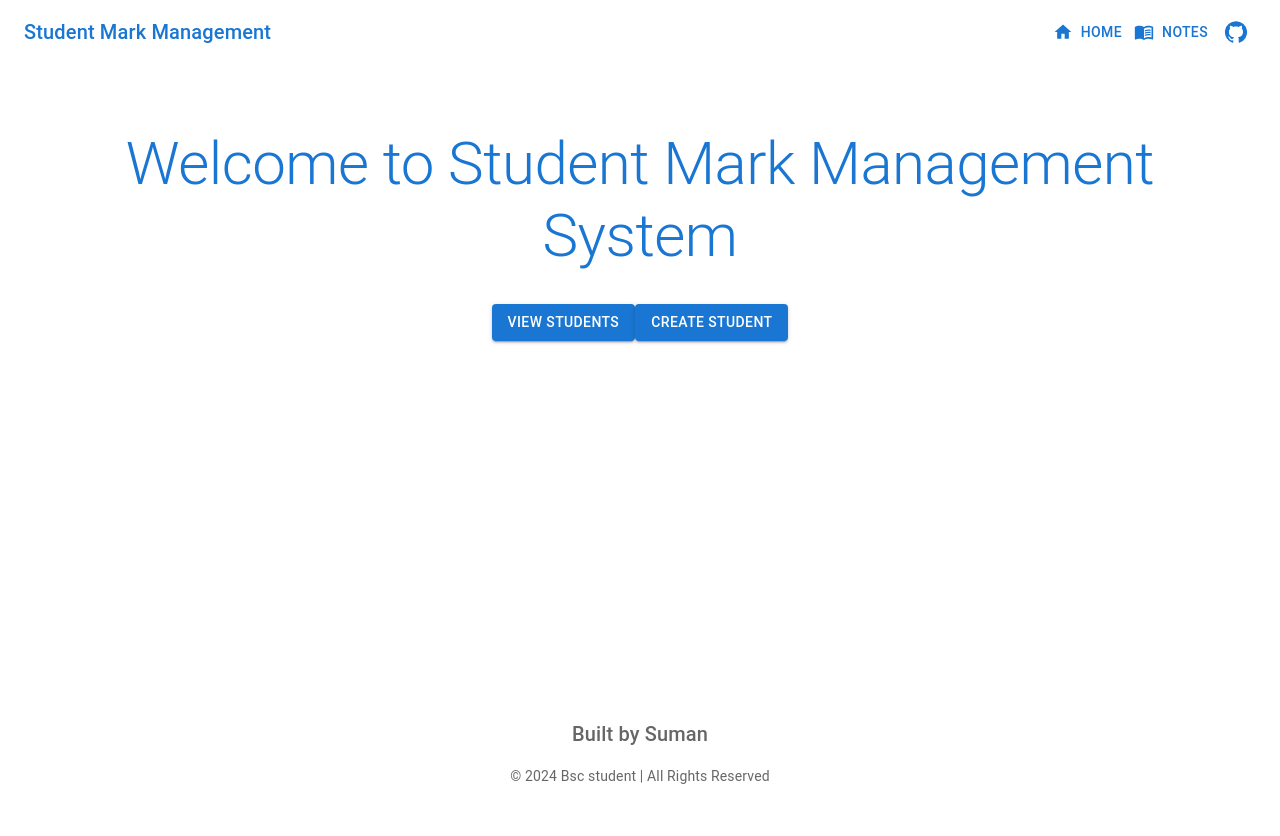
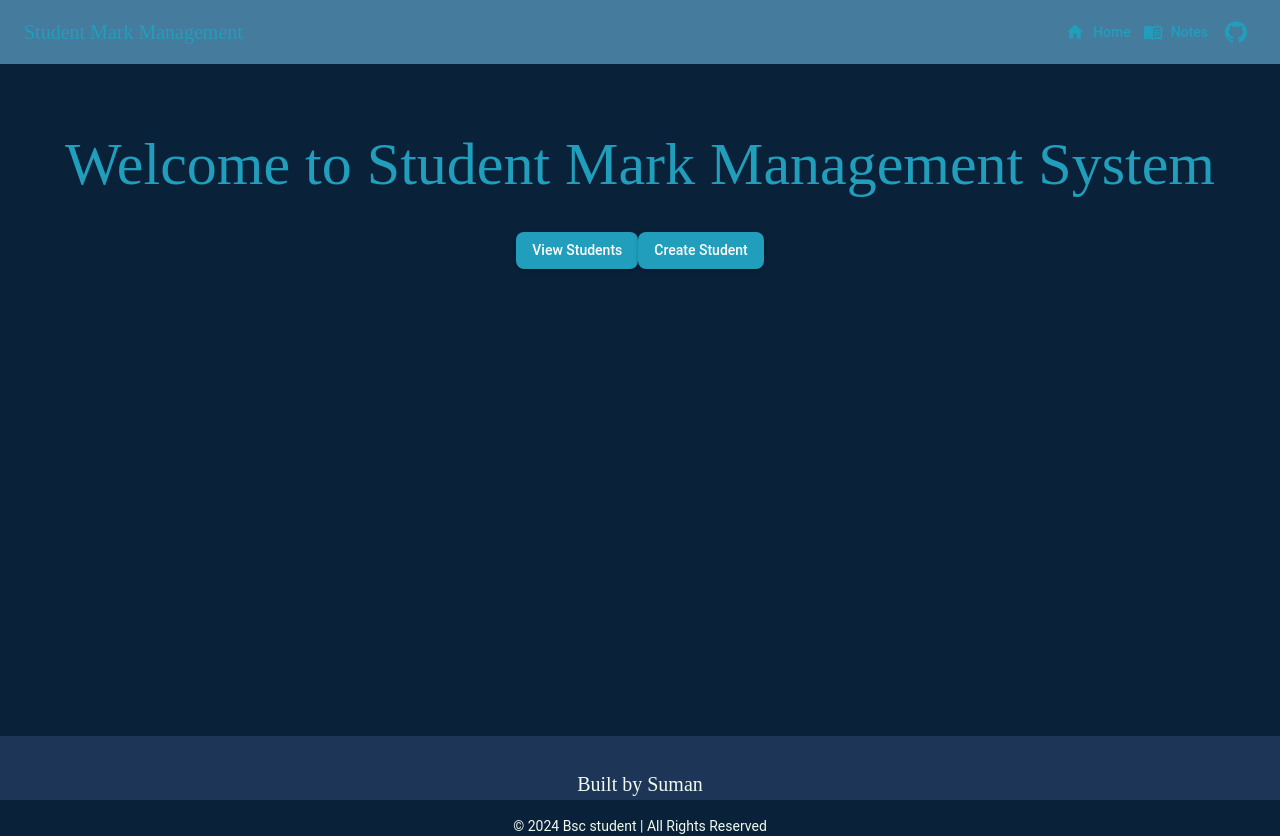
Before and after one commit to suman492/clcMngm1, a React (Create React App) app in the folder client/: page / in a window 1280 px wide. Before the commit the page ends 800 px from the top, so only its background shows below. Built offline with nearby package versions, Linux system fonts and the light colour scheme.

Commit message:
theme added

```diff
--- a/client/src/App.js
+++ b/client/src/App.js
@@ -2,10 +2,10 @@
 import React from 'react';
 import { BrowserRouter as Router, Route, Routes } from 'react-router-dom';
 import './App.css';
-// import { ThemeProvider } from '@mui/material/styles';
-import { Box } from '@mui/material';
-// import { CssBaseline, Box } from '@mui/material';
-// import rosePineTheme from './theme/rosepine';
+import { ThemeProvider } from '@mui/material/styles';
+// import { Box } from '@mui/material';
+import { CssBaseline, Box } from '@mui/material';
+import calmOceanTheme from './theme/calmOcean';
 
 import Navbar from './components/Navbar';
 import Footer from './components/Footer';
@@ -18,8 +18,8 @@ import HomePage from './components/Homepage';
 
 const App = () => {
   return (
-    // <ThemeProvider theme={rosePineTheme}>
-      // <CssBaseline />
+    <ThemeProvider theme={calmOceanTheme}>
+       <CssBaseline />
       <Router>
         <Box display="flex" flexDirection="column" minHeight="100vh">
           <Navbar />
@@ -32,7 +32,7 @@ const App = () => {
           <Footer />
         </Box>
       </Router>
-    // </ThemeProvider>
+     </ThemeProvider>
   );
 };
 
--- a/client/src/components/CreateStudent.js
+++ b/client/src/components/CreateStudent.js
@@ -59,7 +59,7 @@ const CreateStudent = (props) => {
         <div className='row w-100'>
             <div className='col-md-8 m-auto'>
                 <br />
-                <Link to='/' className='btn btn-outline-warning float-left'>
+                <Link to='/create-student' className='btn btn-outline-warning float-left'>
                     Show Student list
                 </Link>
             </div>
--- /dev/null
+++ b/client/src/theme/calmOcean.js
@@ -0,0 +1,97 @@
+// src/theme/calmOcean.js
+import { createTheme } from '@mui/material/styles';
+
+const calmOceanColors = {
+  base: '#0A2239',
+  surface: '#1D3557',
+  overlay: '#457B9D',
+  muted: '#A8DADC',
+  subtle: '#F1FAEE',
+  text: '#E5E5E5',
+  love: '#E63946',
+  gold: '#FFB703',
+  rose: '#FB8500',
+  pine: '#219EBC',
+  foam: '#8ECAE6',
+  iris: '#023047',
+  highlightLow: '#264653',
+  highlightMed: '#2A9D8F',
+  highlightHigh: '#E76F51',
+};
+
+const calmOceanTheme = createTheme({
+  palette: {
+    mode: 'dark',
+    background: {
+      default: calmOceanColors.base,
+      paper: calmOceanColors.surface,
+    },
+    primary: {
+      main: calmOceanColors.pine,
+    },
+    secondary: {
+      main: calmOceanColors.foam,
+    },
+    error: {
+      main: calmOceanColors.love,
+    },
+    warning: {
+      main: calmOceanColors.gold,
+    },
+    info: {
+      main: calmOceanColors.iris,
+    },
+    success: {
+      main: calmOceanColors.highlightMed,
+    },
+    text: {
+      primary: calmOceanColors.text,
+      secondary: calmOceanColors.subtle,
+    },
+  },
+  typography: {
+    fontFamily: '"Roboto Slab", "Roboto", "Helvetica", "Arial", sans-serif',
+    h1: {
+      fontFamily: '"Merriweather", serif',
+    },
+    h2: {
+      fontFamily: '"Merriweather", serif',
+    },
+    h3: {
+      fontFamily: '"Merriweather", serif',
+    },
+    h4: {
+      fontFamily: '"Merriweather", serif',
+    },
+    h5: {
+      fontFamily: '"Merriweather", serif',
+    },
+    h6: {
+      fontFamily: '"Merriweather", serif',
+    },
+  },
+  components: {
+    MuiAppBar: {
+      styleOverrides: {
+        root: {
+          backgroundColor: calmOceanColors.overlay,
+        },
+      },
+    },
+    MuiButton: {
+      styleOverrides: {
+        root: {
+          textTransform: 'capitalize',
+          borderRadius: '8px',
+        },
+      },
+    },
+    MuiCssBaseline: {
+      styleOverrides: `
+        @import url('https://fonts.googleapis.com/css2?family=Roboto+Slab:wght@300;400;700&family=Merriweather:wght@300;400;700&display=swap');
+      `,
+    },
+  },
+});
+
+export default calmOceanTheme;
```
Also changed, not shown: 2 other files (tests, documents, lock files or other folders).
